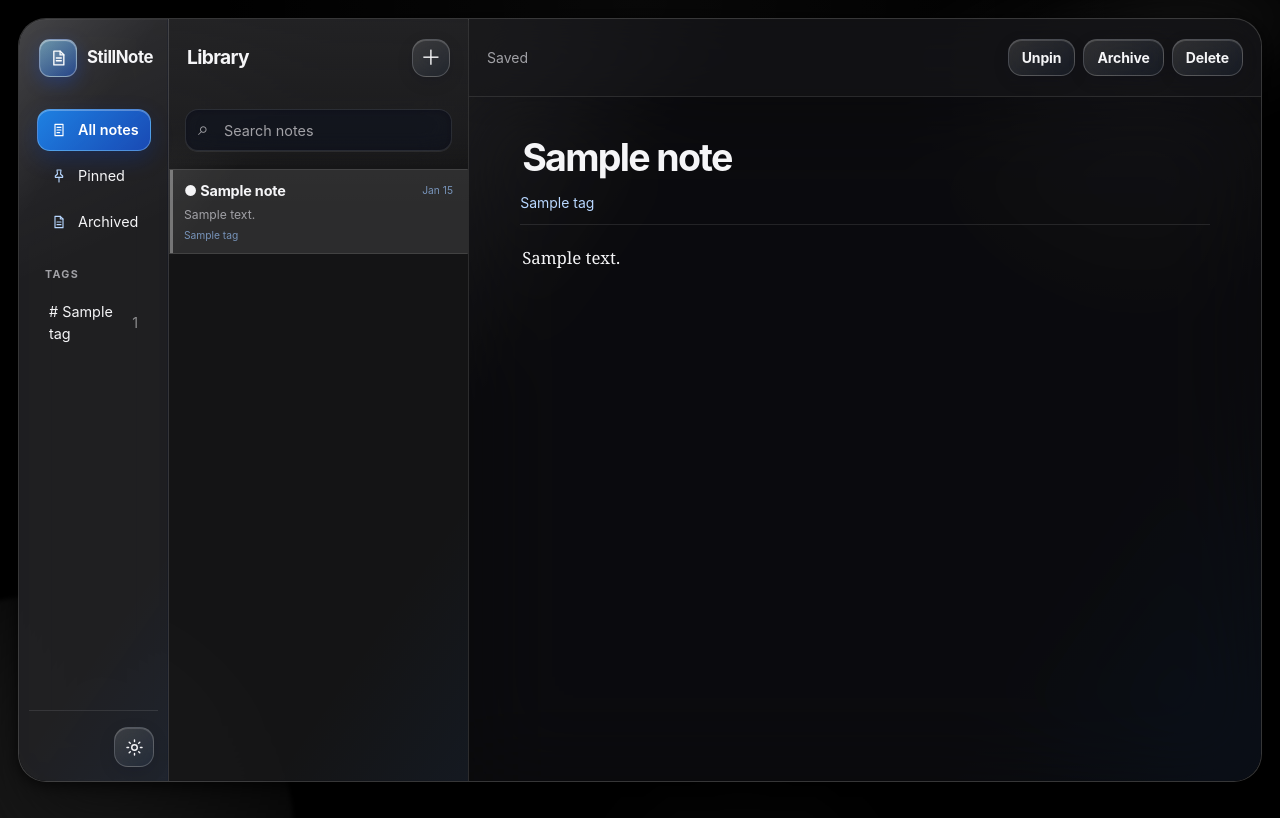
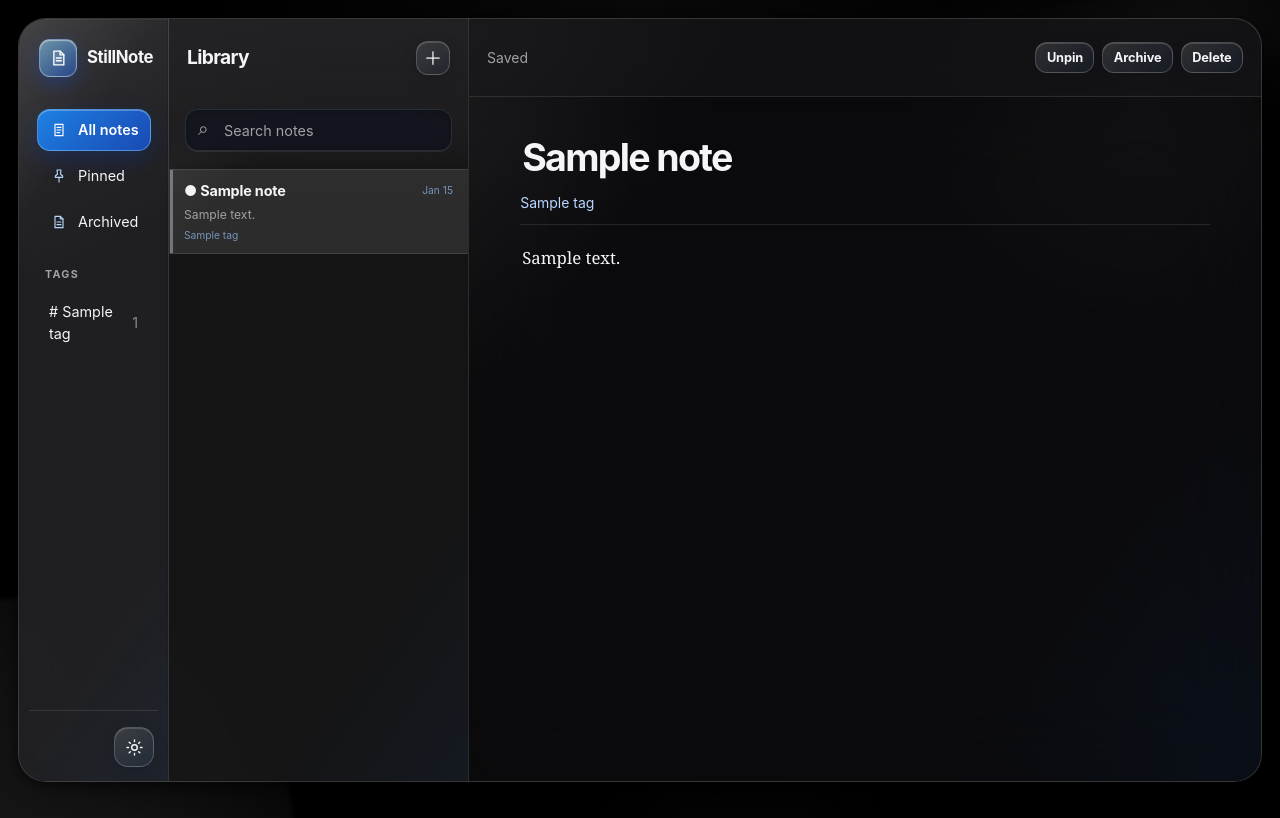
Before and after one commit to PeasantL/StillNote, a Flask app: page / in a window 1280 px wide. Run offline with Flask 3, Linux system fonts and the light colour scheme; tables that the repository leaves empty hold one stand-in row (values such as "Sample post"); some libraries are stand-ins or nearby versions.

Commit message:
Reduce header control sizes

```diff
--- a/static/style.css
+++ b/static/style.css
@@ -183,7 +183,7 @@ button { -webkit-tap-highlight-color: transparent; }
 .icon-button { display: grid; place-items: center; min-width: 37px; height: 37px; padding: 0; border-radius: 12px; }
 .danger-button { color: var(--qn-text); }
 .danger-button:hover { color: #fff; border-color: rgba(255, 255, 255, .34); background: rgba(255, 255, 255, .1); }
-.editor-toolbar .glass-button { padding: .46rem .82rem; border-radius: 14px; font-weight: 700; letter-spacing: -.01em; }
+.editor-toolbar .glass-button { padding: .32rem .65rem; border-radius: 12px; font-size: .8rem; font-weight: 700; letter-spacing: -.01em; }
 .theme-toggle { display: grid; place-items: center; width: 40px; height: 40px; padding: 0; border-radius: 14px; }
 .theme-icon { width: 19px; height: 19px; fill: none; stroke: currentColor; stroke-width: 1.8; stroke-linecap: round; stroke-linejoin: round; }
 .theme-icon-moon { display: none; }
@@ -219,11 +219,11 @@ button { -webkit-tap-highlight-color: transparent; }
 .new-note-button {
   display: grid;
   place-items: center;
-  width: 38px;
-  height: 38px;
+  width: 34px;
+  height: 34px;
   padding: 0;
-  border-radius: 14px;
-  font-size: 1.3rem;
+  border-radius: 12px;
+  font-size: 1.15rem;
   line-height: 1;
 }
 .new-note-button:hover { transform: translateY(-1px); }
```
